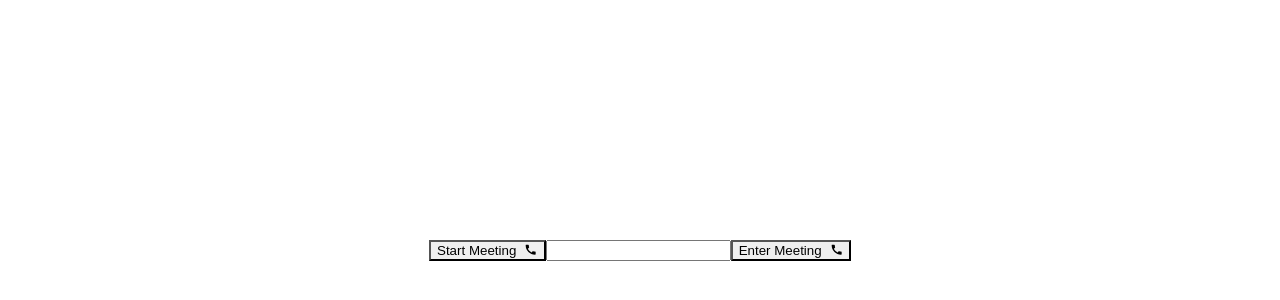
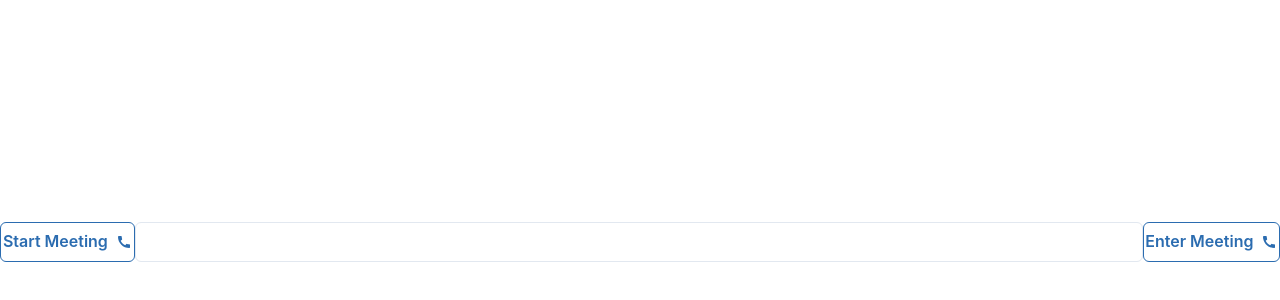
Before and after one commit to Fernanda-Kipper/video-chat, a React (Create React App) app in the folder client/: page / in a window 1280 px wide. Shown: the part 158-458 px from the top of the page. Built offline with nearby package versions, Linux system fonts and the light colour scheme.

Commit message:
feat(call-system): add toastify and organized providers

```diff
--- a/client/package.json
+++ b/client/package.json
@@ -20,6 +20,7 @@
     "react-icons": "^4.3.1",
     "react-router-dom": "^6.0.2",
     "react-scripts": "4.0.3",
+    "react-toastify": "^8.1.0",
     "simple-peer": "^9.11.0",
     "socket.io-client": "^4.3.2",
     "typescript": "^4.1.2",
--- a/client/src/app.tsx
+++ b/client/src/app.tsx
@@ -1,14 +1,17 @@
-import { BrowserRouter, Route, Routes } from "react-router-dom";
-import Home from "./pages/home";
-import Meet from "./pages/meet";
+import { ChakraProvider } from "@chakra-ui/react"
+import { ToastContainer } from 'react-toastify';
+import 'react-toastify/dist/ReactToastify.css';
+
+import { StoreProvider } from "./contexts/store-context";
+import Router from "./router";
 
 export default function App(){
   return (
-    <BrowserRouter>
-      <Routes>
-        <Route path="/" element={<Home/>}/>
-        <Route path="/meet" element={<Meet/>} />
-      </Routes>
-    </BrowserRouter>
+    <ChakraProvider>
+      <StoreProvider>
+        <Router/>
+        <ToastContainer/>
+      </StoreProvider>
+    </ChakraProvider>
   )
 }
--- a/client/src/index.tsx
+++ b/client/src/index.tsx
@@ -4,7 +4,7 @@ import App from './app';
 
 ReactDOM.render(
   <React.StrictMode>
-    <App />
+      <App />
   </React.StrictMode>,
   document.getElementById('root')
 );
```
Also changed, not shown: 2 other files (tests, documents, lock files or other folders).
